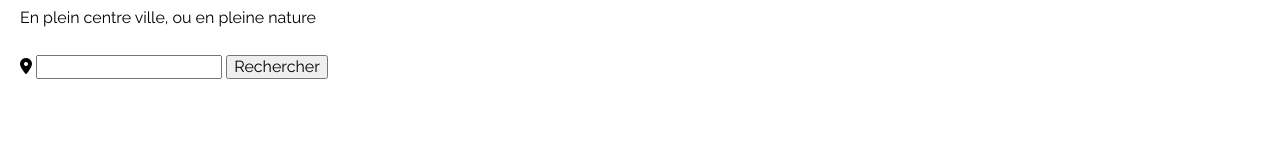
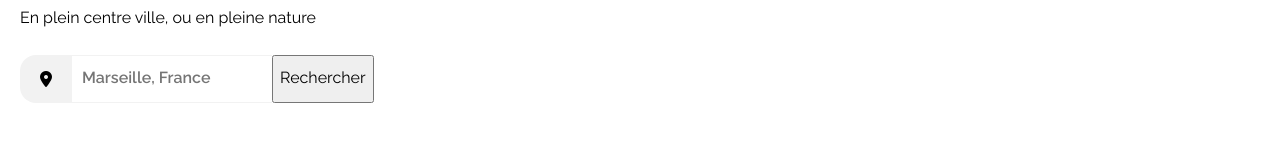
Before and after one commit to billelkhanfri/-project-02, a plain HTML site: page index.html in a window 1280 px wide. Shown: the part 107-248 px from the top of the page. Drawn offline with Linux system fonts and the light colour scheme.

Commit message:
search bar progression

```diff
--- a/css/style.css
+++ b/css/style.css
@@ -2,6 +2,12 @@
     -webkit-box-sizing: border-box;
     -moz-box-sizing: border-box;
     box-sizing: border-box;
+  }
+  :root{
+    --primary:#0065fc;
+    --secondary:#f2f2f2;
+
+
   }
   body  {
     font-family: 'Raleway', sans-serif;
@@ -28,9 +34,9 @@
     padding:32px;
   }
   .links a:hover {
-    border-top: 3px #0065fc solid;
+    border-top: 3px var(--primary);
     padding:32px;
-    color: #0065fc;
+    color: var(--primary);
   }
   section {
     margin: 50px 0;
@@ -45,3 +51,25 @@
     font-size: 24px;
     font-weight: 500;
   }
+  .search-section{
+  display:grid;
+  grid-template-columns: 1fr 1fr 1fr;
+  grid-template-rows: 1fr;
+  width: 100px;
+  }
+  i{
+    background-color: var(--secondary);
+    padding: 16px 20px;
+    border-radius: 16px 0 0 16px;
+    text-align: center;
+  }
+  .search-bar {
+  border-top: 1px var(--secondary) solid ;
+  border-bottom: 1px var(--secondary) solid ;
+  border-left: none;
+  border-right: none;
+  width: 200px;
+  font-size: 16px;
+  font-weight: 600;
+  padding-left: 10px;
+}
--- a/index.html
+++ b/index.html
@@ -34,7 +34,9 @@
         <h1>Trouvez votre hébergement pour des vacances de rêve</h1>
         <p>En plein centre ville, ou en pleine nature<p>
       </div>
+      <div class="search-section">
       <i class="fa-solid fa-location-dot"></i>
-      <input type="text">
+      <input type="search" class="search-bar" placeholder="Marseille, France" size="1">
       <button>Rechercher</button>
+      </div>
     </section>
```
